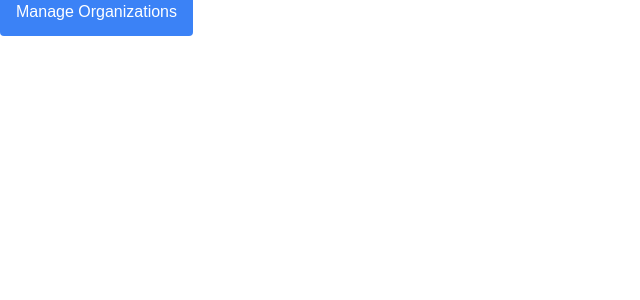
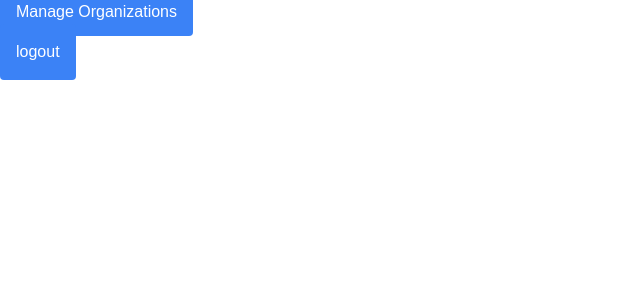
Before and after one commit to mohamedmehdi09/WebOSC, a Next.js app: page / in a window 1280 px wide. Shown: the top 300 px of the page, without its empty margins (0-640 px from the left). Built offline with nearby package versions, Linux system fonts and the light colour scheme; no server answers; a web font is replaced by a local one.

Commit message:
added logout button and logic

```diff
--- a/src/app/page.tsx
+++ b/src/app/page.tsx
@@ -1,5 +1,6 @@
 "use server";
 
+import { logout } from "@/lib/actions";
 import Link from "next/link";
 
 export default async function RootPage() {
@@ -8,6 +9,11 @@ export default async function RootPage() {
       <Link href={"/org"} className="bg-blue-500 text-white rounded p-4">
         Manage Organizations
       </Link>
+      <form action={logout}>
+        <button type="submit" className="bg-blue-500 text-white rounded p-4">
+          logout
+        </button>
+      </form>
     </div>
   );
 }
--- a/src/lib/actions.ts
+++ b/src/lib/actions.ts
@@ -107,3 +107,8 @@ export async function addEditorToOrg(formData: FormData) {
     return "error occured";
   }
 }
+
+export async function logout() {
+  cookies().delete("token");
+  redirect("/");
+}
```
